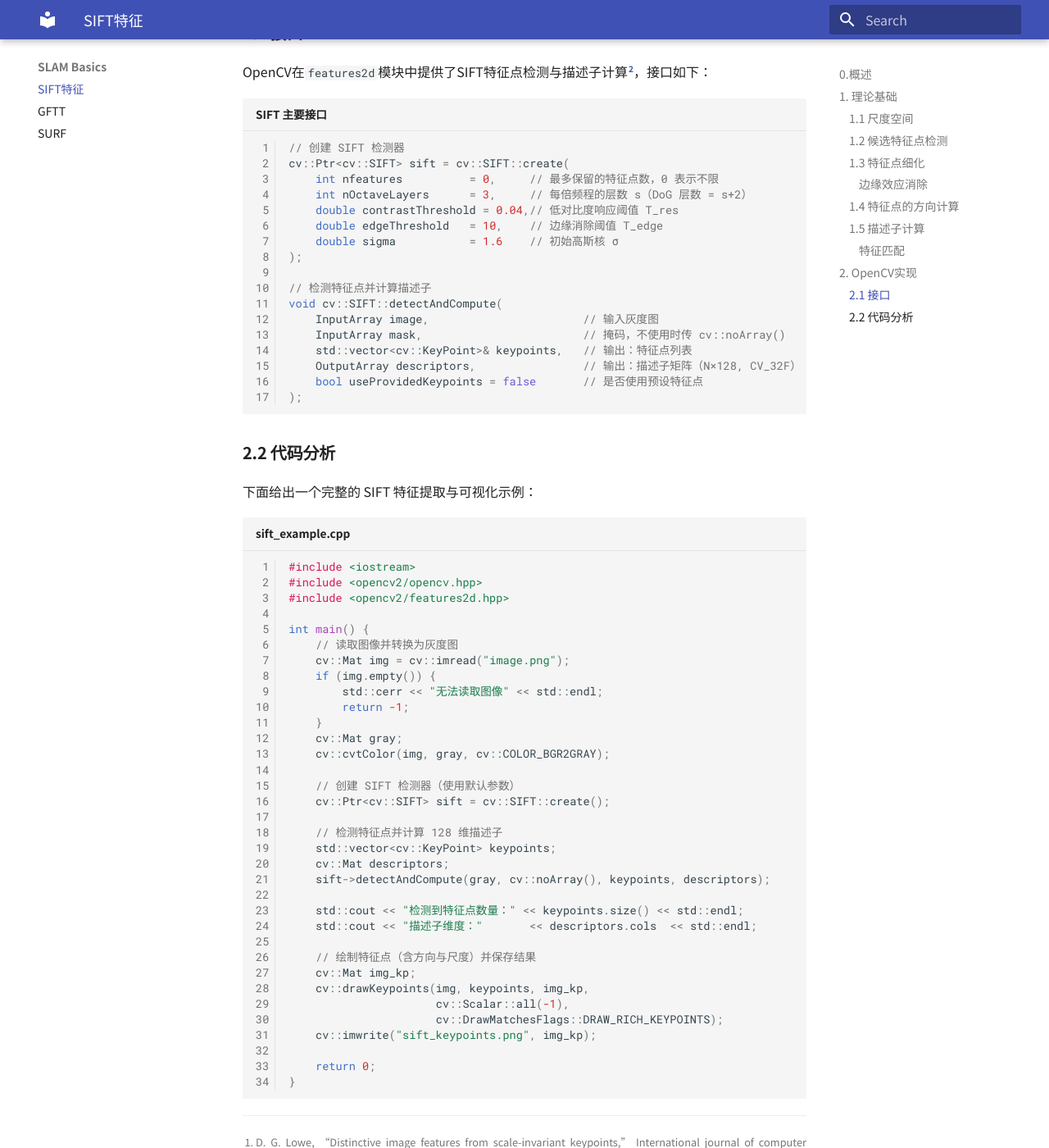
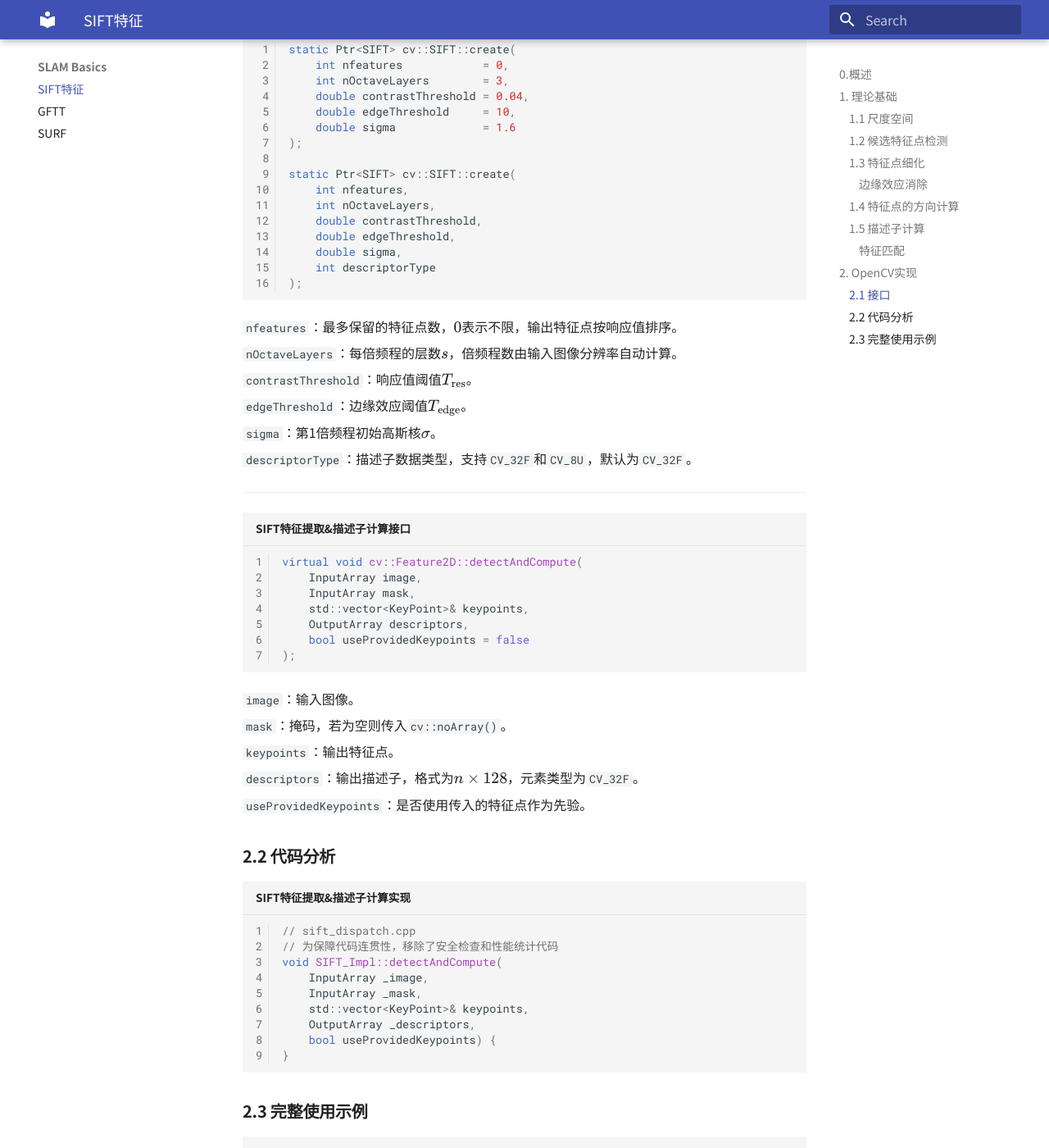
Before and after one commit to qiqiqihy/Sheeep-Zone, an MkDocs documentation site: the page built from docs/SLAM-Basics-SIFT.md, in a window 1280 px wide and 1400 px high, scrolled down 6329 px. Shown: the whole window at 82% size. Built offline with MkDocs 1.6.1 and Material for MkDocs 9.7.7, drawn with Linux system fonts in a browser that asks for light colours; some of the changed text lies outside the part shown.

Commit message:
feat: editing SLAM-Basics-SIFT

````diff
--- a/docs/SLAM-Basics-SIFT.md
+++ b/docs/SLAM-Basics-SIFT.md
@@ -5,11 +5,8 @@
 SIFT特征[^sift]（Scale Invariant Feature Transform）是一种经典的局部特征描述算法，旨在从图像中提取对尺度缩放、旋转及光照变化具有较高鲁棒性的稳定特征点，常用于SLAM、三维重建等领域。SIFT特征核心流程包括四个阶段：
 
 1. **尺度空间极值检测：**利用DoG函数构建尺度空间，并在多尺度下搜索候选特征点。
-
 2. **特征点细化：**通过二阶Taylor展开细化特征点的位置与尺度，并剔除低对比度点及边缘点。
-
 3. **方向计算：**基于邻域梯度直方图为特征点计算方向，赋予特征点旋转不变性。
-
 4. **描述子计算：**基于特征点邻域信息构建128维描述子，作为后续特征匹配的依据。
 
 ## 1. 理论基础
@@ -113,9 +107,7 @@
 
 #### 边缘效应消除
 
-DoG函数会在跨越边缘时产生强烈的响应，SIFT作为一种斑点（Blob）特征，为提高稳定性，需要剔除边缘上的特征点。
-
-边缘上点的DoG函数会在跨越边缘方向产生较大的主曲率，同时在沿边缘方向产生较小的主曲率，利用这一特点可有效剔除边缘上的特征点。主曲率可由特征点处的Hessian矩阵$\mathbf{H}$计算：
+DoG函数会在跨越边缘时产生强烈的响应，SIFT作为一种斑点（Blob）特征，为提高稳定性，需要剔除边缘上的特征点。边缘上点的DoG函数会在跨越边缘方向产生较大的主曲率，同时在沿边缘方向产生较小的主曲率，利用这一特点可有效剔除边缘上的特征点。主曲率可由特征点处的Hessian矩阵$\mathbf{H}$计算：
 
 \[
 \mathbf{H}=\begin{bmatrix}D_{xx}&D_{xy}\\D_{xy}&D_{yy}\end{bmatrix}
@@ -136,7 +128,7 @@
 \frac{\mathrm{trace}(\mathbf{H})^2}{\det(\mathbf{H})}=\frac{(\alpha+\beta)^2}{\alpha\beta}=\frac{(r\beta+\beta)^2}{r\beta^2}=\frac{(r+1)^2}{r}
 \]
 
-当特征值$\alpha=\beta$时，$\frac{(r+1)^2}{r}$取到最小值，定义阈值$T_\mathrm{edge}$，并剔除所有满足：
+当特征值$\alpha=\beta$时，$\frac{(r+1)^2}{r}$取到最小值，定义阈值$T_\mathrm{edge}$，并剔除所有满足
 
 \[
 \frac{\mathrm{trace}(\mathbf{H})}{\det(\mathbf{H})}\ge\frac{(T_{\mathrm{edge}}+1)^2}{T_{\mathrm{edge}}}
@@ -146,9 +138,7 @@
 
 ### 1.4 特征点的方向计算
 
-为实现特征点的旋转不变形，根据特征点附近局部图像信息计算特征点的方向，进而在描述子计算时根据特征点的方向进行旋转校正。
-
-对每个特征点，选择尺度空间中与特征点尺度最接近的层计算方向，记该层图像为$L(x,y)$，定义梯度幅值$m(x,y)$和方向$\theta(x,y)$：
+为实现特征点的旋转不变形，根据特征点附近局部图像信息计算特征点的方向，进而在描述子计算时根据特征点的方向进行旋转校正。对每个特征点，选择尺度空间中与特征点尺度最接近的层计算方向，记该层图像为$L(x,y)$，定义梯度幅值$m(x,y)$和方向$\theta(x,y)$：
 
 \[
 \begin{gathered}
@@ -171,18 +161,12 @@
 </figure>
 
 1. **邻域梯度计算：**与计算方向相似，选择尺度空间中与特征点尺度最接近的层，在该层上计算特征点邻域内的梯度幅值$m(x,y)$和方向$\theta(x,y)$，并基于特征点方向进行旋转校正，以实现旋转不变性。每一层的梯度可以预先计算以提高效率。
-
 2. **高斯加权：**使用$\sigma$为窗口宽度一半的高斯核加权邻域内每个点的梯度幅值$m(x,y)$，此操作一方面可以避免窗口位置微小变化导致的描述子突变；另一方面可以降低远离描述子中心梯度的权重，因为这些边缘区域易受离散化误差影响。
-
 3. **子区域直方图构建：**将特征点邻域划分为$4\times4$个子区域，在每个区域中统计$\theta(x,y)$的加权直方图，权重即为第2步中高斯加权的梯度幅值，每个直方图在梯度方向上设置8个区间。划分子区域是为了提高描述子对梯度偏移的鲁棒性，因为梯度小幅度偏移后，仍贡献相同子区域的直方图。
-
 4. **三线性插值：**描述子的边界效应指，当采样点从一个子区域移动至另一个子区域，或从一个直方图区间移动至另一个直方图区间时，描述子会产生突变。为削弱边界效应，采用三线性插值将每个采样点的值分配至相邻的直方图区间中。具体而言，每个采样点参与$x$、$y$坐标（决定采样点所处的子区域）和梯度方向$\theta(x,y)$三个分量上相邻的直方图，加入直方图的元素额外以$(1-d)$加权，$d$为采样点到直方图子区域中心（对应$x$、$y$坐标）和区间中心（对应梯度方向$\theta(x,y)$）的距离。
-
 5. **描述子向量构造：**描述子由包含所有子区域直方图各区间值的向量构成，由于特征邻域被分为$4\times4$个子区域，且每个子区域直方图具有$8$个区间，故描述子向量具有$4*4*8=128$维。
-
 6. **光照不变性处理：**
     1. 对比度和亮度不变性：将描述子向量归一化为单位长度，以抵消图像对比度和亮度变化对梯度的影响。（前者相当于每个像素乘以固定常数，后者相当于每个像素叠加固定常数。）
-
     2. 非线性光照处理：非线性光照变化可能导致某些梯度幅值发生较大变化，但通常不影响梯度方向。通过截断描述子向量中大于阈值$T_{\mathrm{illum}}=0.2$的部分，再进行归一化，减弱非线性光照变化对梯度分布的影响。
 
 #### 特征匹配
@@ -197,64 +181,106 @@
 
 OpenCV在`features2d`模块中提供了SIFT特征点检测与描述子计算[^opencv_sift]，接口如下：
 
-```cpp linenums="1" title="SIFT 主要接口"
-// 创建 SIFT 检测器
-cv::Ptr<cv::SIFT> sift = cv::SIFT::create(
-    int nfeatures          = 0,     // 最多保留的特征点数，0 表示不限
-    int nOctaveLayers      = 3,     // 每倍频程的层数 s（DoG 层数 = s+2）
-    double contrastThreshold = 0.04,// 低对比度响应阈值 T_res
-    double edgeThreshold   = 10,    // 边缘消除阈值 T_edge
-    double sigma           = 1.6    // 初始高斯核 σ
+```cpp linenums="1" title="SIFT实例化接口"
+static Ptr<SIFT> cv::SIFT::create(
+    int nfeatures            = 0,
+    int nOctaveLayers        = 3,
+    double contrastThreshold = 0.04,
+    double edgeThreshold     = 10,
+    double sigma             = 1.6
 );
 
-// 检测特征点并计算描述子
-void cv::SIFT::detectAndCompute(
-    InputArray image,                       // 输入灰度图
-    InputArray mask,                        // 掩码，不使用时传 cv::noArray()
-    std::vector<cv::KeyPoint>& keypoints,   // 输出：特征点列表
-    OutputArray descriptors,                // 输出：描述子矩阵（N×128, CV_32F）
-    bool useProvidedKeypoints = false       // 是否使用预设特征点
+static Ptr<SIFT> cv::SIFT::create(
+    int nfeatures,
+    int nOctaveLayers,
+    double contrastThreshold,
+    double edgeThreshold,
+    double sigma,
+    int descriptorType
 );
 ```
 
+`nfeatures`：最多保留的特征点数，$0$表示不限，输出特征点按响应值排序。
+`nOctaveLayers`：每倍频程的层数$s$，倍频程数由输入图像分辨率自动计算。
+`contrastThreshold`：响应值阈值$T_\mathrm{res}$。
+`edgeThreshold`：边缘效应阈值$T_\mathrm{edge}$。
+`sigma`：第1倍频程初始高斯核$\sigma$。
+`descriptorType`：描述子数据类型，支持`CV_32F`和`CV_8U`，默认为`CV_32F`。
+
+---
+
+```cpp linenums="1" title="SIFT特征提取&描述子计算接口"
+virtual void cv::Feature2D::detectAndCompute(
+    InputArray image,
+    InputArray mask,
+    std::vector<KeyPoint>& keypoints,
+    OutputArray descriptors,
+    bool useProvidedKeypoints = false
+);
+```
+
+`image`：输入图像。
+`mask`：掩码，若为空则传入`cv::noArray()`。
+`keypoints`：输出特征点。
+`descriptors`：输出描述子，格式为$n\times128$，元素类型为`CV_32F`。
+`useProvidedKeypoints`：是否使用传入的特征点作为先验。
+
 ### 2.2 代码分析
 
-下面给出一个完整的 SIFT 特征提取与可视化示例：
+```cpp linenums="1" title="SIFT特征提取&描述子计算实现"
+// sift_dispatch.cpp
+// 为保障代码连贯性，移除了安全检查和性能统计代码
+void SIFT_Impl::detectAndCompute(
+    InputArray _image,
+    InputArray _mask,
+    std::vector<KeyPoint>& keypoints,
+    OutputArray _descriptors,
+    bool useProvidedKeypoints) {
+}
+```
 
-```cpp linenums="1" title="sift_example.cpp"
+### 2.3 完整使用示例
+
+```cpp linenums="1" title="Example"
 #include <iostream>
-#include <opencv2/opencv.hpp>
+#include <vector>
+#include <opencv2/core.hpp>
+#include <opencv2/imgproc.hpp>
+#include <opencv2/imgcodecs.hpp>
 #include <opencv2/features2d.hpp>
+#include <opencv2/highgui.hpp>
 
-int main() {
-    // 读取图像并转换为灰度图
-    cv::Mat img = cv::imread("image.png");
-    if (img.empty()) {
-        std::cerr << "无法读取图像" << std::endl;
-        return -1;
-    }
-    cv::Mat gray;
-    cv::cvtColor(img, gray, cv::COLOR_BGR2GRAY);
+int main(int argc, char **argv) {
 
-    // 创建 SIFT 检测器（使用默认参数）
-    cv::Ptr<cv::SIFT> sift = cv::SIFT::create();
+  if (argc < 2) {
+      std::cerr << "Usage: " << argv[0] << " <image_path>" << std::endl;
+      return -1;
+  }
+  cv::Mat img = cv::imread(std::string(argv[1]), cv::IMREAD_GRAYSCALE);
 
-    // 检测特征点并计算 128 维描述子
-    std::vector<cv::KeyPoint> keypoints;
-    cv::Mat descriptors;
-    sift->detectAndCompute(gray, cv::noArray(), keypoints, descriptors);
+  // 创建 SIFT Detector
+  int nfeatures = 500;
+  int nOctaveLayers = 3;
+  double constrastThreshold = 0.04;
+  double edgeThreshold = 10;
+  double sigma = 1.6;
+  auto sift = cv::SIFT::create(nfeatures, nOctaveLayers, constrastThreshold, edgeThreshold, sigma);
 
-    std::cout << "检测到特征点数量：" << keypoints.size() << std::endl;
-    std::cout << "描述子维度："       << descriptors.cols  << std::endl;
+  // 提取特征点，计算描述子
+  std::vector<cv::KeyPoint> keypoints;
+  cv::Mat descriptors;
+  bool useProvidedKeypoints = false;
+  sift->detectAndCompute(img, cv::noArray(), keypoints, descriptors, useProvidedKeypoints);
 
-    // 绘制特征点（含方向与尺度）并保存结果
-    cv::Mat img_kp;
-    cv::drawKeypoints(img, keypoints, img_kp,
-                      cv::Scalar::all(-1),
-                      cv::DrawMatchesFlags::DRAW_RICH_KEYPOINTS);
-    cv::imwrite("sift_keypoints.png", img_kp);
+  cv::Mat display;
+  cv::cvtColor(img, display, cv::COLOR_GRAY2BGR);
+  for (const auto &kp : keypoints) {
+    cv::circle(display, kp.pt, 2, cv::Scalar(0, 255, 0), -1);
+  }
+  cv::imshow("SIFT Keypoints", display);
+  cv::waitKey(0);
 
-    return 0;
+  return 0;
 }
 ```
 
````
Also changed, not shown: other parts of docs/SLAM-Basics-SIFT.md (+4 -7 lines).
